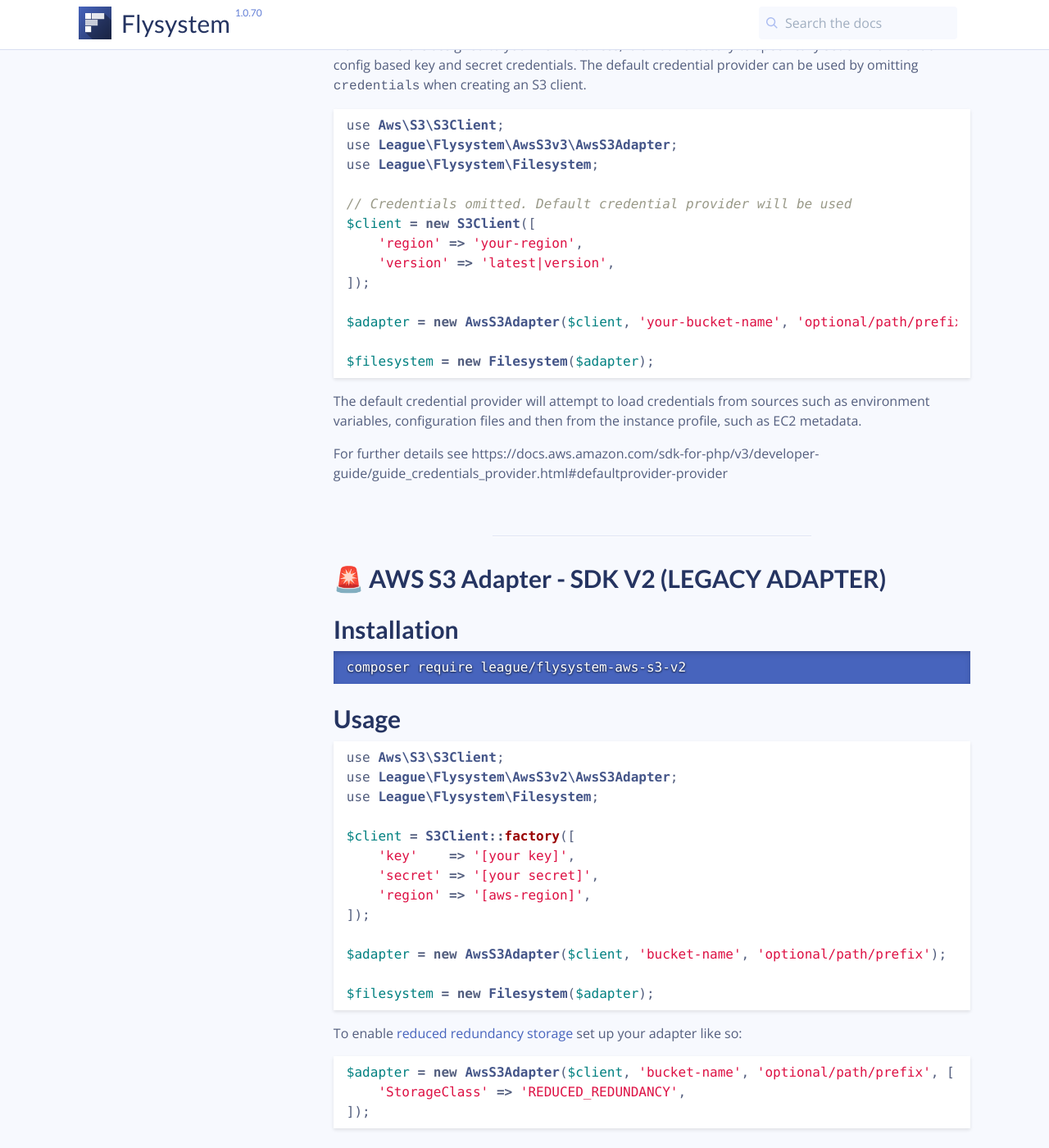
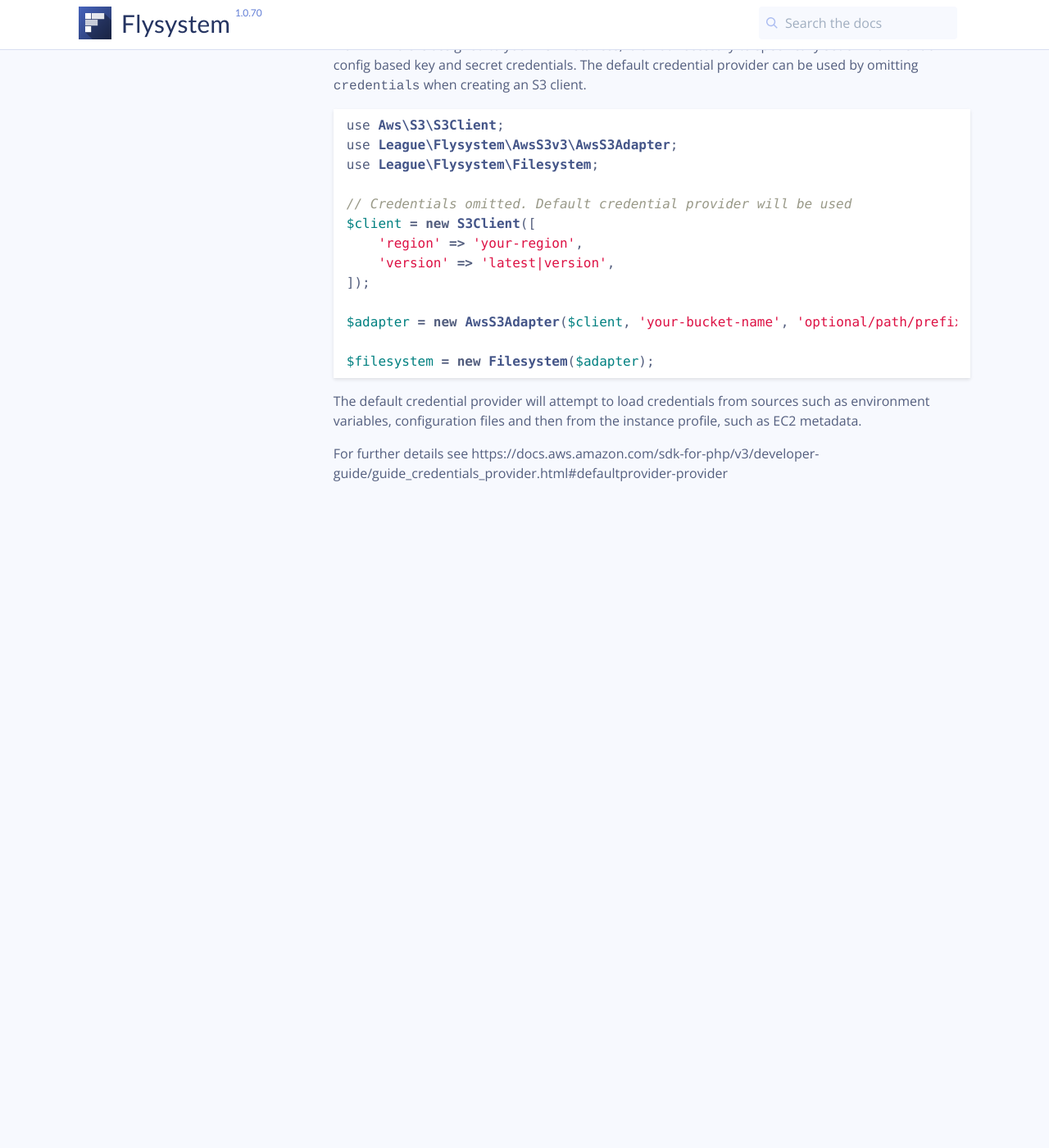
Before and after one commit to thephpleague/flysystem, a Jekyll site: the page built from v1/adapter/aws-s3-v3.md, in a window 1280 px wide and 1400 px high, scrolled down 1699 px. Shown: the whole window at 82% size. Built offline with Jekyll 4.4.1, drawn with Linux system fonts in a browser that asks for light colours; comment, search, counter and statistics services are not loaded; after the commit the page ends 2312 px from its top, so only the background shows below that.

Commit message:
Remove old docs

````diff
--- a/v1/adapter/aws-s3-v3.md
+++ b/v1/adapter/aws-s3-v3.md
@@ -106,39 +106,3 @@ $filesystem = new Filesystem($adapter);
 The default credential provider will attempt to load credentials from sources such as environment variables, configuration files and then from the instance profile, such as EC2 metadata.
 
 For further details see https://docs.aws.amazon.com/sdk-for-php/v3/developer-guide/guide_credentials_provider.html#defaultprovider-provider
-
----
-
-## 🚨 AWS S3 Adapter - SDK V2 (LEGACY ADAPTER)
-
-## Installation
-
-```bash
-composer require league/flysystem-aws-s3-v2
-```
-
-## Usage
-
-```php
-use Aws\S3\S3Client;
-use League\Flysystem\AwsS3v2\AwsS3Adapter;
-use League\Flysystem\Filesystem;
-
-$client = S3Client::factory([
-    'key'    => '[your key]',
-    'secret' => '[your secret]',
-    'region' => '[aws-region]',
-]);
-
-$adapter = new AwsS3Adapter($client, 'bucket-name', 'optional/path/prefix');
-
-$filesystem = new Filesystem($adapter);
-```
-
-To enable [reduced redundancy storage](http://aws.amazon.com/s3/details/#RRS) set up your adapter like so:
-
-```php
-$adapter = new AwsS3Adapter($client, 'bucket-name', 'optional/path/prefix', [
-    'StorageClass' => 'REDUCED_REDUNDANCY',
-]);
-```
````
